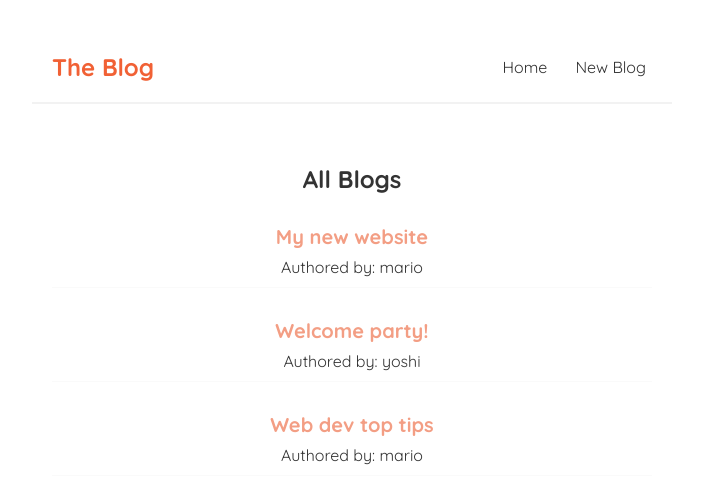
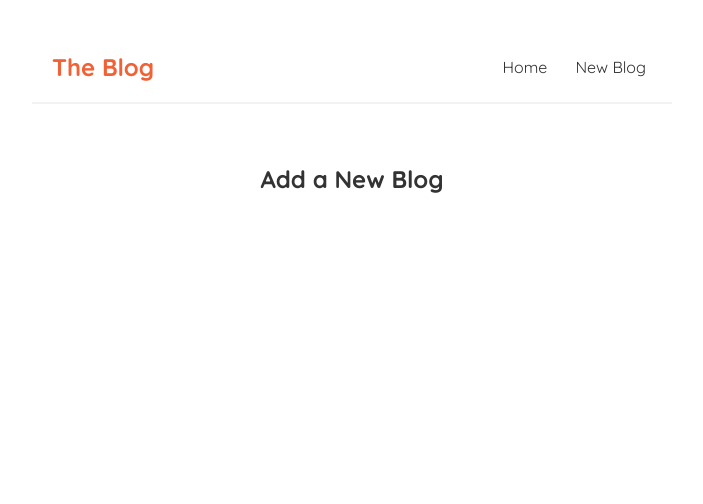
Before and after one commit to dylewskii/react-practice, a React (Vite) app in the folder react-blog/: page /create in a window 1280 px wide. Shown: the top 504 px of the page, without its empty margins (288-991 px from the left). Built offline with nearby package versions, Linux system fonts and the light colour scheme; no server answers.

Commit message:
separate concerns and add routing

```diff
--- /dev/null
+++ b/package.json
@@ -0,0 +1,5 @@
+{
+  "dependencies": {
+    "react-router-dom": "^5.3.4"
+  }
+}
--- a/react-blog/src/App.jsx
+++ b/react-blog/src/App.jsx
@@ -1,15 +1,26 @@
 import "./App.css";
 import Navbar from "./components/Navbar";
 import Home from "./components/Home";
+import { BrowserRouter as Router, Route, Switch } from "react-router-dom";
+import Create from "./components/Create";
 
 function App() {
   return (
-    <div className="App">
-      <Navbar />
-      <div className="content">
-        <Home />
+    <Router>
+      <div className="App">
+        <Navbar />
+        <div className="content">
+          <Switch>
+            <Route exact path="/">
+              <Home />
+            </Route>
+            <Route exact path="/create">
+              <Create />
+            </Route>
+          </Switch>
+        </div>
       </div>
-    </div>
+    </Router>
   );
 }
 
--- /dev/null
+++ b/react-blog/src/components/Create.jsx
@@ -0,0 +1,9 @@
+const Create = () => {
+  return (
+    <div className="create">
+      <h2>Add a New Blog</h2>
+    </div>
+  );
+};
+
+export default Create;
--- a/react-blog/src/components/Home.jsx
+++ b/react-blog/src/components/Home.jsx
@@ -1,41 +1,19 @@
-import { useEffect, useState } from "react";
+// import { useState, useEffect } from "react";
 import BlogList from "./BlogList";
+import useFetch from "./useFetch";
 
 const Home = () => {
-  const [blogs, setBlogs] = useState([
-    { title: "My new website", body: "lorem ipsum...", author: "mario", id: 1 },
-    { title: "Welcome party!", body: "lorem ipsum...", author: "yoshi", id: 2 },
-    {
-      title: "Web dev top tips",
-      body: "lorem ipsum...",
-      author: "mario",
-      id: 3,
-    },
-  ]);
-
-  //   const handleDelete = (id) => {
-  //     const newBlogs = blogs.filter((blog) => blog.id !== id);
-  //     setBlogs(newBlogs);
-  //   };
-
-  useEffect(() => {
-    try {
-      fetch("http://localhost:8000/blogs")
-        .then((res) => {
-          return res.json();
-        })
-        .then((data) => {
-          console.log(data);
-          setBlogs(data);
-        });
-    } catch (err) {
-      console.log("error fetching data", err);
-    }
-  }, []);
+  const {
+    data: blogs,
+    isPending,
+    error,
+  } = useFetch("http://localhost:8000/blogs");
 
   return (
     <div className="home">
-      {blogs && <BlogList blogs={blogs} title="All Blogs" />}
+      {error && <div>{error}</div>}
+      {isPending && <div>Loading...</div>}
+      {!error && blogs && <BlogList blogs={blogs} title="All Blogs" />}
     </div>
   );
 };
--- a/react-blog/src/components/Navbar.jsx
+++ b/react-blog/src/components/Navbar.jsx
@@ -1,12 +1,12 @@
+import { Link } from "react-router-dom";
+
 const Navbar = () => {
   return (
     <nav className="navbar">
       <h1>The Blog</h1>
       <div className="links">
-        <a href="">Home</a>
-        <a href="/create" className="">
-          New Blog
-        </a>
+        <Link to="/">Home</Link>
+        <Link to="/create">New Blog</Link>
       </div>
     </nav>
   );
--- /dev/null
+++ b/react-blog/src/components/useFetch.jsx
@@ -0,0 +1,32 @@
+import { useEffect, useState } from "react";
+
+const useFetch = (url) => {
+  const [isPending, setIsPending] = useState(true);
+  const [data, setData] = useState(null);
+  const [error, setError] = useState(null);
+
+  useEffect(() => {
+    fetch(url)
+      .then((res) => {
+        if (!res.ok) {
+          setError("could not fetch data");
+          setIsPending(false);
+          throw Error("could not fetch data");
+        }
+        return res.json();
+      })
+      .then(
+        (data) => {
+          //   console.log(data);
+          setData(data);
+          setIsPending(false);
+          setError(null);
+        },
+        [url]
+      );
+  });
+
+  return { data, isPending, error };
+};
+
+export default useFetch;
```
Also changed, not shown: 1 other file (tests, documents, lock files or other folders).
